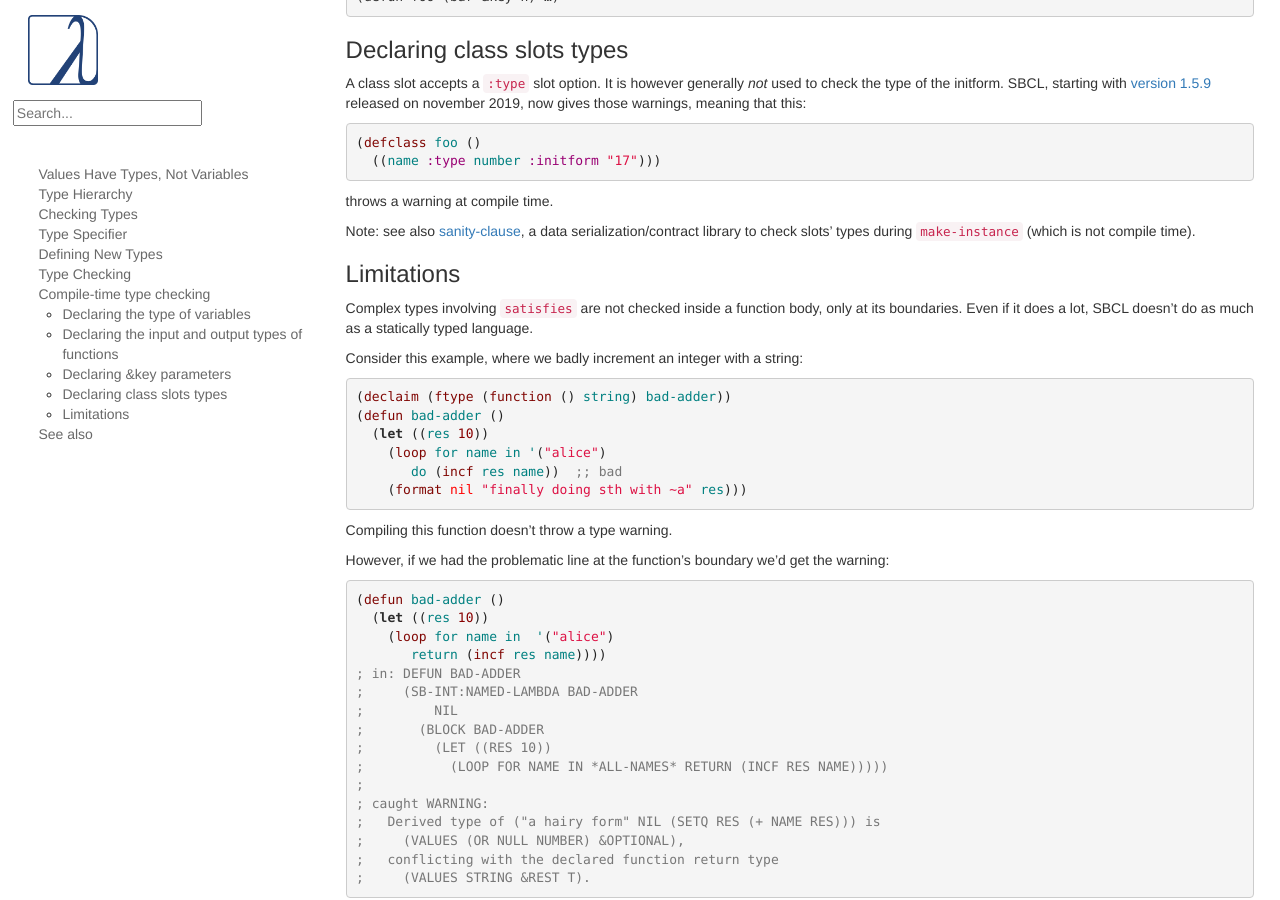
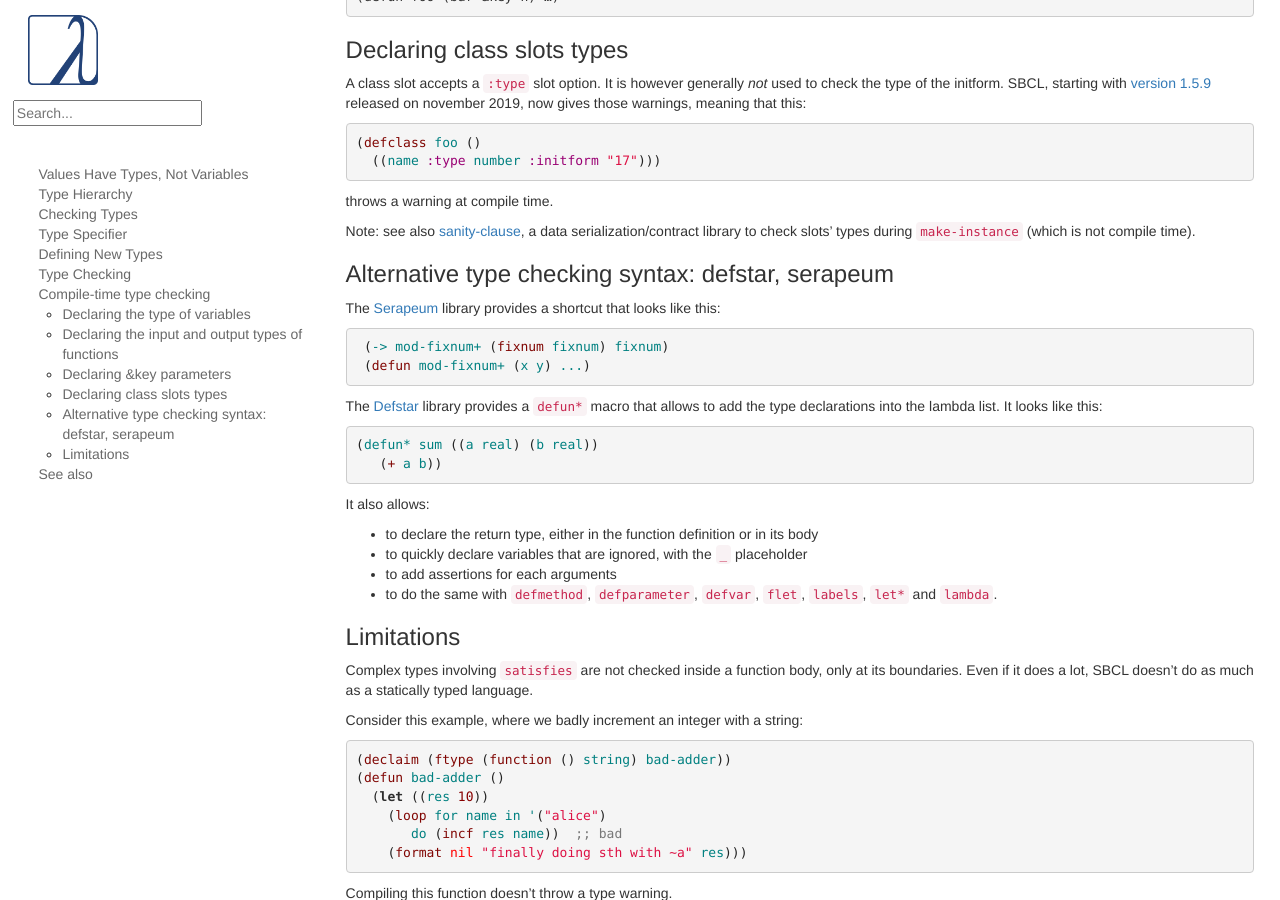
Before and after one commit to LispCookbook/cl-cookbook, a Jekyll site: the page built from type.md, in a window 1280 px wide and 900 px high, scrolled down 5964 px. Built offline with Jekyll 4.4.1, drawn with Linux system fonts in a browser that asks for light colours.

Commit message:
type: alternate typing syntax with Serapeum and Defstar

````diff
--- a/type.md
+++ b/type.md
@@ -421,6 +421,33 @@ Note: see also [sanity-clause][sanity-clause], a data
 serialization/contract library to check slots' types during
 `make-instance` (which is not compile time).
 
+
+### Alternative type checking syntax: defstar, serapeum
+
+The [Serapeum](https://github.com/ruricolist/serapeum/blob/master/REFERENCE.md#types) library provides a shortcut that looks like this:
+
+```lisp
+ (-> mod-fixnum+ (fixnum fixnum) fixnum)
+ (defun mod-fixnum+ (x y) ...)
+```
+
+The [Defstar](https://github.com/lisp-mirror/defstar) library provides
+a `defun*` macro that allows to add the type declarations into the
+lambda list. It looks like this:
+
+```lisp
+(defun* sum ((a real) (b real))
+   (+ a b))
+```
+
+It also allows:
+
+* to declare the return type, either in the function definition or in its body
+* to quickly declare variables that are ignored, with the `_` placeholder
+* to add assertions for each arguments
+* to do the same with `defmethod`, `defparameter`, `defvar`, `flet`, `labels`, `let*` and `lambda`.
+
+
 ### Limitations
 
 Complex types involving `satisfies` are not checked inside a function
````
